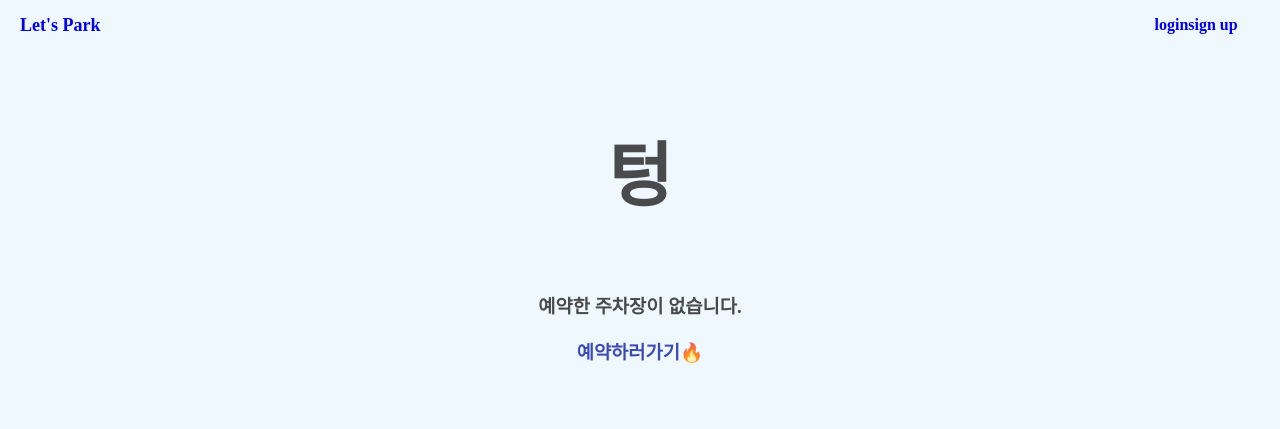
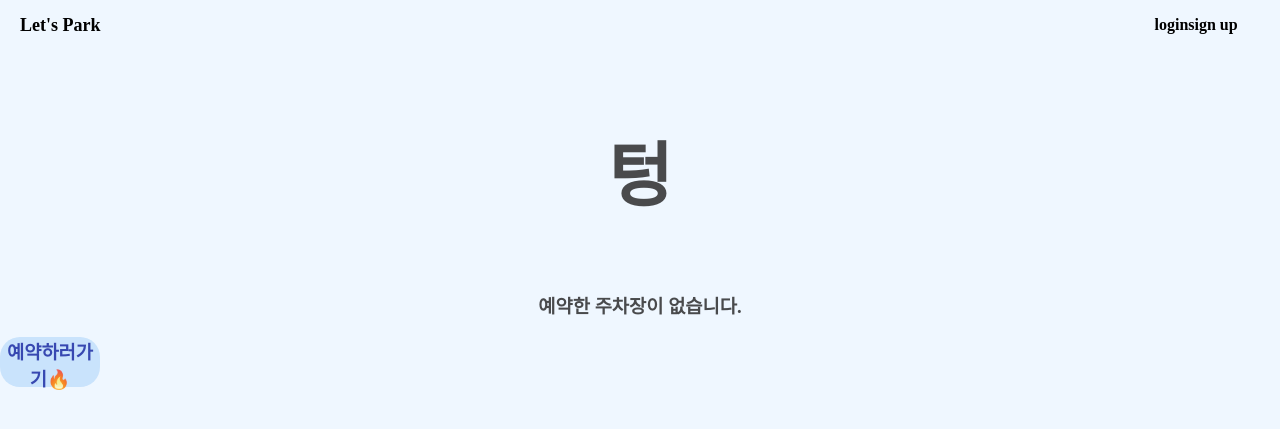
Before and after one commit to rkdcodus/Let-s-Park-, a Django app: page /mybooking/ in a window 1280 px wide. Shown: the top 429 px of the page. Run offline with Django 5.2, Linux system fonts and the light colour scheme.

Commit message:
style: css 고침

```diff
--- a/LetsPark/booking/static/css/booking.css
+++ b/LetsPark/booking/static/css/booking.css
@@ -1,6 +1,7 @@
 body {
   background-color: #eff7ff;
   margin: 0;
+  font-weight: bold;
 }
 
 a {
@@ -27,7 +28,7 @@ li {
 }
 
 .logo {
-  margin-right: 85%;
+  margin-right: 80%;
   font-size: large;
   font-weight: bold;
 }
@@ -37,7 +38,7 @@ li {
 }
 
 .logout {
-  margin-left: 10%;
+  margin-left: 8.5%;
 }
 
 .content {
--- a/LetsPark/booking/static/css/main.css
+++ b/LetsPark/booking/static/css/main.css
@@ -1,10 +1,13 @@
 body {
   background-color: #eff7ff;
   margin: 0;
+  font-weight: bold;
+  color: black;
 }
 
 a {
   text-decoration: none;
+  color: black;
 }
 
 ul {
--- a/LetsPark/booking/static/css/mybooking.css
+++ b/LetsPark/booking/static/css/mybooking.css
@@ -1,6 +1,7 @@
 body {
   background-color: #eff7ff;
   margin: 0;
+  font-weight: bold;
 }
 
 .content {
@@ -16,6 +17,7 @@ body {
 a {
   text-decoration: none;
   font-weight: bold;
+  color: black;
 }
 
 li {
@@ -43,5 +45,20 @@ ul {
 }
 
 .logout {
-  margin-left: 5%;
+  margin-left: 4%;
 }
+
+.canclebooking {
+  margin-top: 10px;
+  border: none;
+  border-radius: 20px;
+  width: 100px;
+  height: 50px;
+  background-color: #c9e3fc;
+  font-weight: bold;
+  cursor: pointer;
+}
+
+.canclebooking:hover {
+  background-color: #b3d8fa;
+}
--- a/LetsPark/booking/templates/main.html
+++ b/LetsPark/booking/templates/main.html
@@ -12,7 +12,7 @@
       <ul>
         <li class="logo"><a href="/"> Let's Park</a></li>
         {% if user.is_authenticated %}
-        <li class="check"><a href="/mybooking">{{ user.username }}</a></li>
+        <li class="check"><a href="/mybooking">{{ user.username }}님</a></li>
         <li class="logout"><a href="/accounts/logout">logout</a></li>
       </ul>
     </div>
--- a/LetsPark/booking/templates/mybooking.html
+++ b/LetsPark/booking/templates/mybooking.html
@@ -38,7 +38,7 @@
       {% else %}
       <p id="text">텅</p>
       <h3>예약한 주차장이 없습니다.</h3>
-      <h3>
+      <h3 class="canclebooking">
         <a href="mybooking/" style="color: #1c2ca3d8">예약하러가기🔥</a>
       </h3>
       {% endif %}
--- a/LetsPark/booking/templates/park.html
+++ b/LetsPark/booking/templates/park.html
@@ -12,7 +12,7 @@
       <ul>
         <li class="logo"><a href="/"> Let's Park</a></li>
         {% if user.is_authenticated %}
-        <li class="check"><a href="/mybooking">예약조회</a></li>
+        <li class="check"><a href="/mybooking">{{ user.username }}님</a></li>
         <li class="logout"><a href="/accounts/logout">logout</a></li>
       </ul>
     </div>
```
Also changed, not shown: LetsPark/booking/static/css/park.css (+9 -3 lines).
